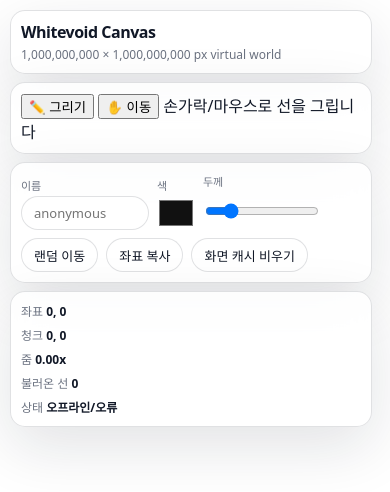
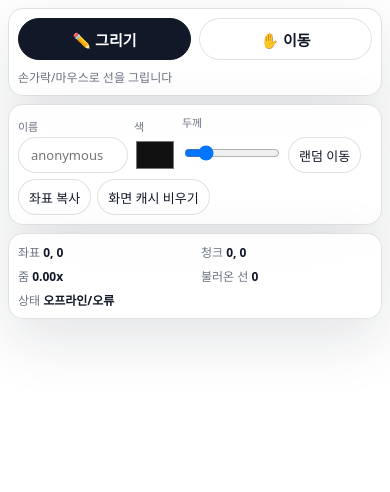
Before and after one commit to jsk1004ha/UltraCanvas, a website built with Vite: page index.html in a window 390 px wide. Built offline with nearby package versions, Linux system fonts and the light colour scheme; no server answers.

Commit message:
Improve mobile styles

```diff
--- a/src/styles.css
+++ b/src/styles.css
@@ -3,23 +3,25 @@
   --fg: #111827;
   --muted: #6b7280;
   --line: rgba(17, 24, 39, 0.13);
-  --panel: rgba(255, 255, 255, 0.84);
+  --panel: rgba(255, 255, 255, 0.88);
   --shadow: 0 20px 60px rgba(17, 24, 39, 0.12);
+  --accent: #111827;
   font-family: ui-sans-serif, system-ui, -apple-system, BlinkMacSystemFont, "Segoe UI", sans-serif;
 }
 
-* { box-sizing: border-box; }
-html, body { width: 100%; height: 100%; margin: 0; overflow: hidden; background: var(--bg); color: var(--fg); }
-canvas { display: block; width: 100vw; height: 100vh; touch-action: none; cursor: crosshair; }
+* { box-sizing: border-box; -webkit-tap-highlight-color: transparent; }
+html, body { width: 100%; height: 100%; margin: 0; overflow: hidden; background: var(--bg); color: var(--fg); overscroll-behavior: none; }
+body { position: fixed; inset: 0; }
+canvas { display: block; width: 100vw; height: 100dvh; touch-action: none; cursor: crosshair; user-select: none; }
 
 .hud {
   position: fixed;
-  left: 14px;
-  top: 14px;
+  left: max(14px, env(safe-area-inset-left));
+  top: max(14px, env(safe-area-inset-top));
   z-index: 10;
   display: grid;
   gap: 8px;
-  max-width: min(520px, calc(100vw - 28px));
+  max-width: min(560px, calc(100vw - 28px));
   pointer-events: none;
 }
 
@@ -36,10 +38,26 @@ canvas { display: block; width: 100vw; height: 100vh; touch-action: none; cursor
 .title-panel h1 { margin: 0; font-size: 16px; letter-spacing: -0.03em; }
 .title-panel p { margin: 3px 0 0; color: var(--muted); font-size: 12px; }
 
+.mode-panel { display: flex; gap: 8px; align-items: center; flex-wrap: wrap; }
+.mode-button {
+  height: 38px;
+  border-radius: 999px;
+  border: 1px solid var(--line);
+  background: #fff;
+  color: var(--fg);
+  padding: 0 14px;
+  font: inherit;
+  font-size: 14px;
+  font-weight: 700;
+  cursor: pointer;
+}
+.mode-button.active { background: var(--accent); color: #fff; border-color: var(--accent); }
+.mode-help { color: var(--muted); font-size: 12px; }
+
 .controls { display: flex; flex-wrap: wrap; gap: 8px; align-items: end; }
 .controls label { display: grid; gap: 3px; font-size: 11px; color: var(--muted); }
 .controls input[type="text"], .controls button {
-  height: 34px;
+  height: 36px;
   border-radius: 999px;
   border: 1px solid var(--line);
   background: #fff;
@@ -49,10 +67,10 @@ canvas { display: block; width: 100vw; height: 100vh; touch-action: none; cursor
   font-size: 13px;
 }
 .controls input[type="text"] { width: 128px; }
-.controls input[type="color"] { width: 38px; height: 34px; border: 0; background: transparent; padding: 0; }
-.controls input[type="range"] { width: 114px; height: 34px; }
+.controls input[type="color"] { width: 42px; height: 36px; border: 0; background: transparent; padding: 0; }
+.controls input[type="range"] { width: 126px; height: 36px; }
 .controls button { cursor: pointer; }
-.controls button:hover { transform: translateY(-1px); }
+.controls button:hover, .mode-button:hover { transform: translateY(-1px); }
 
 .stats {
   display: grid;
@@ -65,10 +83,10 @@ canvas { display: block; width: 100vw; height: 100vh; touch-action: none; cursor
 
 .toast {
   position: fixed;
-  right: 14px;
-  bottom: 14px;
+  right: max(14px, env(safe-area-inset-right));
+  bottom: max(14px, env(safe-area-inset-bottom));
   z-index: 10;
-  max-width: min(460px, calc(100vw - 28px));
+  max-width: min(520px, calc(100vw - 28px));
   border: 1px solid var(--line);
   border-radius: 16px;
   background: var(--panel);
@@ -77,11 +95,25 @@ canvas { display: block; width: 100vw; height: 100vh; touch-action: none; cursor
   padding: 10px 12px;
   color: var(--muted);
   font-size: 12px;
+  line-height: 1.55;
 }
 
-@media (max-width: 560px) {
-  .hud { left: 10px; top: 10px; }
-  .panel { padding: 10px; border-radius: 15px; }
-  .stats { grid-template-columns: 1fr; }
+@media (max-width: 640px) {
+  .hud {
+    left: max(8px, env(safe-area-inset-left));
+    right: max(8px, env(safe-area-inset-right));
+    top: max(8px, env(safe-area-inset-top));
+    max-width: none;
+  }
+  .panel { padding: 9px; border-radius: 15px; }
+  .title-panel { display: none; }
+  .mode-panel { display: grid; grid-template-columns: 1fr 1fr; }
+  .mode-help { grid-column: 1 / -1; }
+  .mode-button { height: 42px; font-size: 15px; }
+  .controls { gap: 6px; }
+  .controls input[type="text"] { width: 110px; }
+  .controls input[type="range"] { width: 96px; }
+  .controls button { height: 36px; padding: 0 10px; }
+  .stats { grid-template-columns: 1fr 1fr; }
   .toast { display: none; }
 }
```
